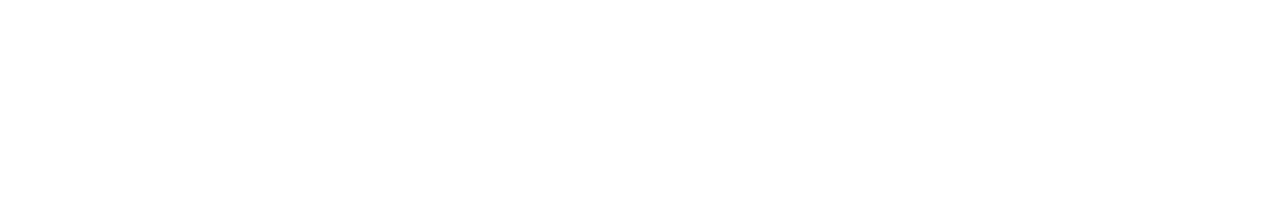
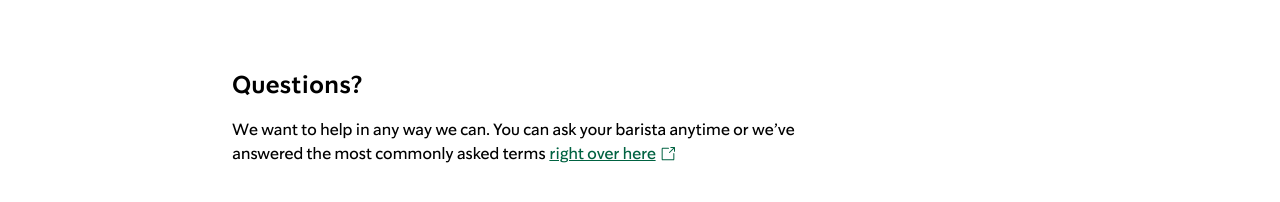
Before and after one commit to adangleterre/FrontEndPractice, a React (Vite) app in the folder Starbucks-rewards/: page / in a window 1280 px wide. Shown: the part 3778-3980 px from the top of the page. Before the commit the page ends 3752 px from the top, so only its background shows below. Built offline with nearby package versions, Linux system fonts and the light colour scheme.

Commit message:
Add question section

```diff
--- a/Starbucks-rewards/src/App.jsx
+++ b/Starbucks-rewards/src/App.jsx
@@ -4,6 +4,7 @@ import Extras from "./sections/Extras.jsx";
 import EarnStars from "./sections/EarnStars.jsx";
 import RewardTabs from "./sections/RewardTabs.jsx";
 import Partners from "./sections/Partners.jsx";
+import AskQuestion from "./sections/AskQuestion.jsx";
 
 function App() {
 
@@ -15,6 +16,7 @@ function App() {
             <Extras/>
             <EarnStars/>
             <Partners />
+            <AskQuestion />
         </>
     )
 }
--- /dev/null
+++ b/Starbucks-rewards/src/sections/AskQuestion.jsx
@@ -0,0 +1,23 @@
+import {GoLinkExternal} from "react-icons/go";
+
+function AskQuestion() {
+    return (
+        <section className="py-16 md:py-24 px-4 md:px-6 lg:px-10">
+            <div className="w-full">
+                <div className="ml-[16%] w-6/12">
+                    <h2 className="pb-4 text-2xl font-semibold">Questions?</h2>
+                    <p className="tracking-tight">We want to help in any way we can. You can ask your barista anytime or we’ve answered the most
+                        commonly
+                        asked terms
+                        <a href="#" className="inline-flex items-center text-[#006241] underline mx-1">
+                            <span>right over here</span>
+                            <GoLinkExternal className='mx-1'/>
+                        </a>
+                    </p>
+                </div>
+            </div>
+        </section>
+    );
+}
+
+export default AskQuestion;
```
